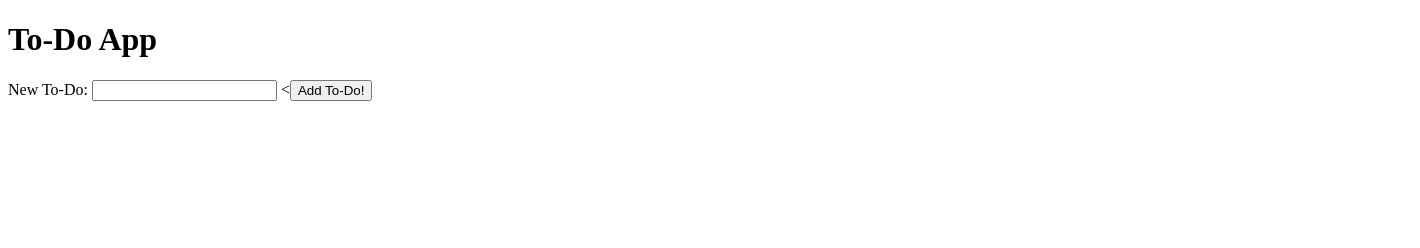
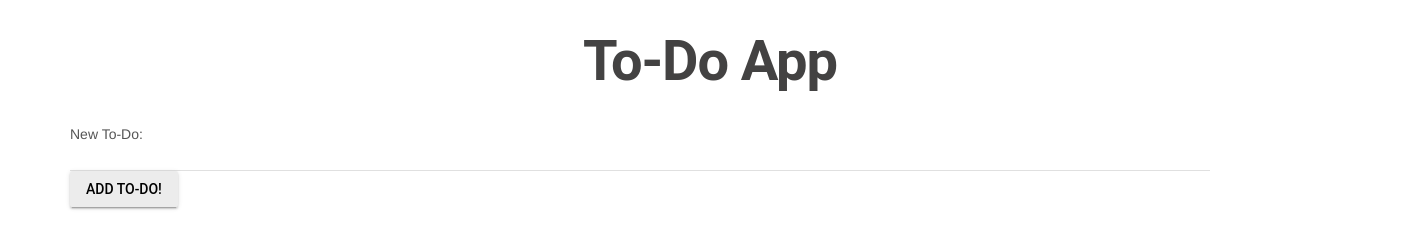
Before and after one commit to DanielMcNamara/to-do-app, a plain HTML site: page index.html in a window 1280 px wide. Shown: the whole page, 1420 px wide, since content can reach past the window. Drawn offline with nearby package versions, Linux system fonts and the light colour scheme.

Commit message:
assignment 5 work

```diff
--- a/app.js
+++ b/app.js
@@ -18,11 +18,21 @@ function onReady() {
     // set the input's type to checkbox
     checkbox.type = "checkbox";
 
+    let deleteBTN = document.createElement('button');
+    deleteBTN.textContent = "Delete";
+
+    deleteBTN.addEventListener('click', function(event){
+      toDoList.removeChild(this.parentElement);
+    })
+
     // set the title
     newLi.textContent = title;
 
     // attach the checkbox to the li
     newLi.appendChild(checkbox);
+
+    // attach delete button to the li
+    newLi.appendChild(deleteBTN);
 
     // attach the li to the ul
     toDoList.appendChild(newLi);
--- a/index.html
+++ b/index.html
@@ -3,17 +3,24 @@
   <head>
     <meta name="viewport" content="width=device-width, initial-scale=1">
     <title>To-Do App</title>
+
+    <!-- Material Design Lite -->
+<link rel="stylesheet" href="https://code.getmdl.io/1.3.0/material.amber-indigo.min.css" />
+<script defer src="https://code.getmdl.io/1.3.0/material.min.js"></script>
+
+<link rel="stylesheet" href="main.css">
   </head>
   <body>
     <h1>To-Do App</h1>
 
     <form id="addToDoForm">
       <label for="newToDoText">New To-Do:</label>
-      <input type="text" id="newToDoText">
-      <<button type="submit">Add To-Do!</button>
+      <input class="mdl-textfield__input" type="text" id="newToDoText">
+      <button class="mdl-button mdl-js-button mdl-button--raised" type="submit">Add To-Do!</button>
       </form>
 
       <ul id="toDoList">
+
       </ul>
 
       <script src="app.js"></script>
--- /dev/null
+++ b/main.css
@@ -0,0 +1,25 @@
+body {
+  padding-left: 5rem;
+  padding-right: 5rem;
+}
+
+h1 {
+  color: hsla(0, 1%, 26%, 1);
+  font-weight: bold;
+  text-align: center;
+}
+
+label {
+  color: hsla(0, 1%, 26%, 0.9);
+  font-weight:lighter;
+}
+
+form {
+  padding-right: 10rem;
+  color: hsla(0, 1%, 26%, 0.7);
+}
+
+ul {
+  color: hsla(0, 1%, 26%, 0.9);
+  font-weight: bold;
+}
```
